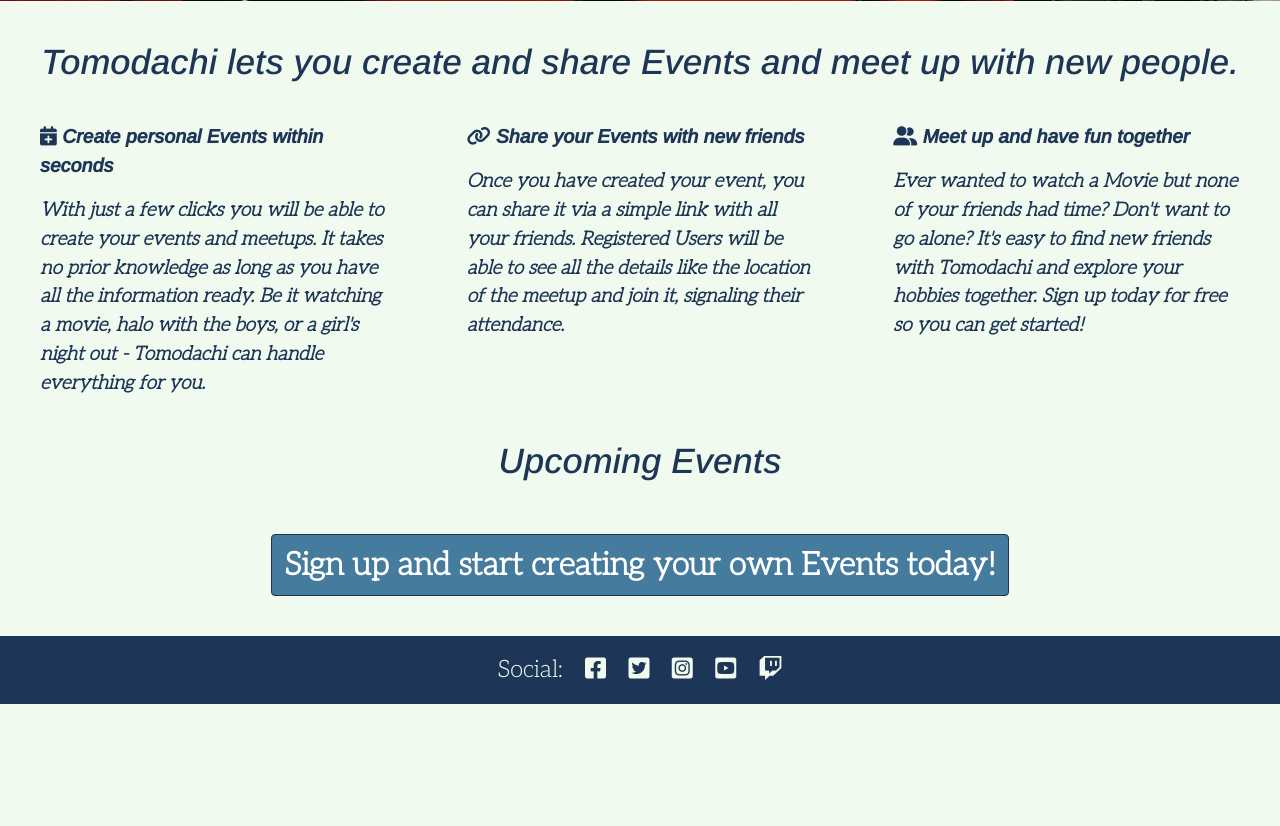
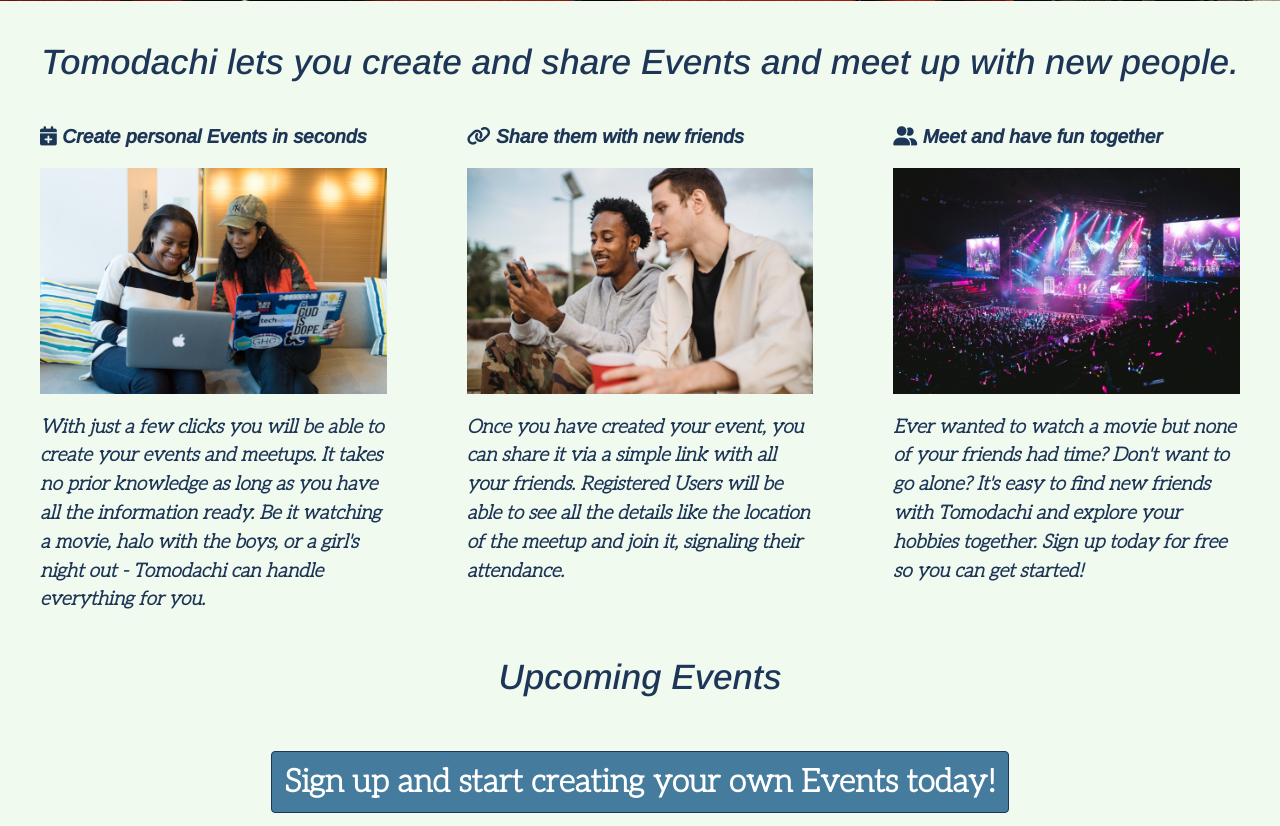
Before and after one commit to Mycrosys/portfolio-project-4-tomodachi, a Django app: page / in a window 1280 px wide. Shown: the part 699-1525 px from the top of the page. Before the commit the page ends 1403 px from the top, so only its background shows below. Run offline with Django 3.2, Linux system fonts and the light colour scheme; data that the repository does not hold is empty; some libraries are stand-ins or nearby versions.

Commit message:
Feat: add pictures to paragraphs on index page

```diff
--- a/static/css/style.css
+++ b/static/css/style.css
@@ -3,6 +3,20 @@ body {
     color: #1d3557;
     font-family: 'Aleo', serif;
     font-size: 1.2rem;
+}
+
+/* Removing Padding and Margin from Bootstrap classes */
+
+.container-fluid, .container {
+    padding: 0;
+}
+
+.row {
+    margin: 0;
+}
+
+.carousel {
+    padding: 0;
 }
 
 /* Navbar */
@@ -34,20 +48,6 @@ body {
 .user-display {
     display: block;
     padding: 0.5rem 0;
-}
-
-/* Removing Padding and Margin from Bootstrap classes */
-
-.container-fluid, .container {
-    padding: 0;
-}
-
-.row {
-    margin: 0;
-}
-
-.carousel {
-    padding: 0;
 }
 
 /* Headlines */
@@ -102,6 +102,10 @@ body {
 .aboutsite {
     margin-bottom: 10px;
     padding: 20px 40px 0px;
+}
+
+.aboutsite img {
+    margin-bottom: 20px;
 }
 
 /* Main Font */
--- a/templates/index.html
+++ b/templates/index.html
@@ -52,18 +52,21 @@
         <p class="index-headline">Tomodachi lets you create and share Events and meet up with new people.</p>
 
         <div class="col-md-4 aboutsite">
-            <p class="aboutsite-headline"><i class="fa-solid fa-calendar-plus"></i> Create personal Events within seconds</p>
+            <p class="aboutsite-headline"><i class="fa-solid fa-calendar-plus"></i> Create personal Events in seconds</p>
+            <img src="{% static 'img/two-women-in-front-of-pc.jpg' %}" class="d-block w-100" alt="Two women in front of their Laptops.">
             <p class="text-main">With just a few clicks you will be able to create your events and meetups. It takes no prior knowledge as long as you have all the information ready. Be it watching a movie, halo with the boys, or a girl's night out - Tomodachi can handle everything for you.</p>
         </div>
 
         <div class="col-md-4 aboutsite">
-            <p class="aboutsite-headline"><i class="fa-solid fa-link"></i> Share your Events with new friends</p>
+            <p class="aboutsite-headline"><i class="fa-solid fa-link"></i> Share them with new friends</p>
+            <img src="{% static 'img/two-man-looking-at-phone.jpg' %}" class="d-block w-100" alt="Two man looking at one Smartphone Screen.">
             <p class="text-main">Once you have created your event, you can share it via a simple link with all your friends. Registered Users will be able to see all the details like the location of the meetup and join it, signaling their attendance.</p>
         </div>
 
         <div class="col-md-4 aboutsite">
-            <p class="aboutsite-headline"><i class="fa-solid fa-user-group"></i> Meet up and have fun together</p>
-            <p class="text-main">Ever wanted to watch a Movie but none of your friends had time? Don't want to go alone? It's easy to find new friends with Tomodachi and explore your hobbies together. Sign up today for free so you can get started!</p>
+            <p class="aboutsite-headline"><i class="fa-solid fa-user-group"></i> Meet and have fun together</p>
+            <img src="{% static 'img/big-event-at-night.jpg' %}" class="d-block w-100" alt="A big flashy Event happening outside at night.">
+            <p class="text-main">Ever wanted to watch a movie but none of your friends had time? Don't want to go alone? It's easy to find new friends with Tomodachi and explore your hobbies together. Sign up today for free so you can get started!</p>
         </div>
     </div>
 
```
Also changed, not shown: static/img/big-event-at-night.jpg (added), static/img/two-man-looking-at-phone.jpg (added), static/img/two-women-in-front-of-pc.jpg (added).
